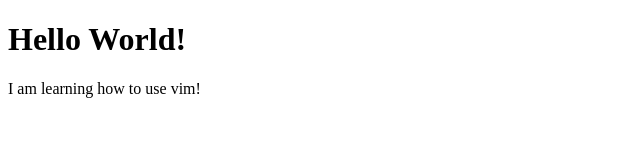
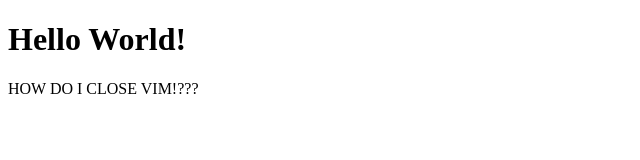
Before and after one commit to lunastudio-art/test-repo, a plain HTML site: page index.html in a window 1280 px wide. Shown: the full height of the page, 0-640 px from the left. Drawn offline with Linux system fonts and the light colour scheme.

Commit message:
index.html

```diff
--- a/index.html
+++ b/index.html
@@ -2,6 +2,6 @@
 <html>
     <body>
         <h1>Hello World!</h1>
-        <p>I am learning how to use vim!</p>
+        <p>HOW DO I CLOSE VIM!???</p>
     </body>
 </html>
```
